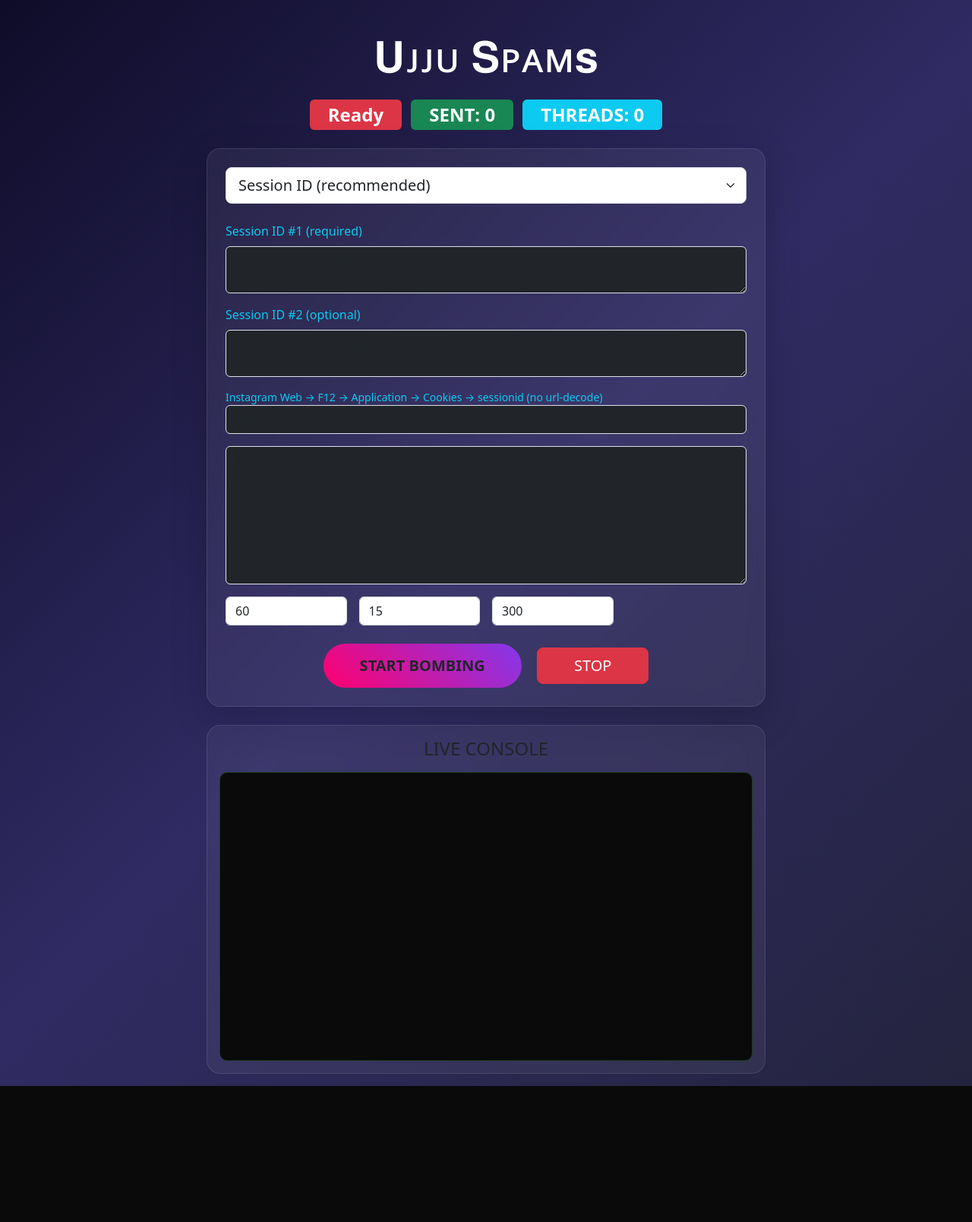
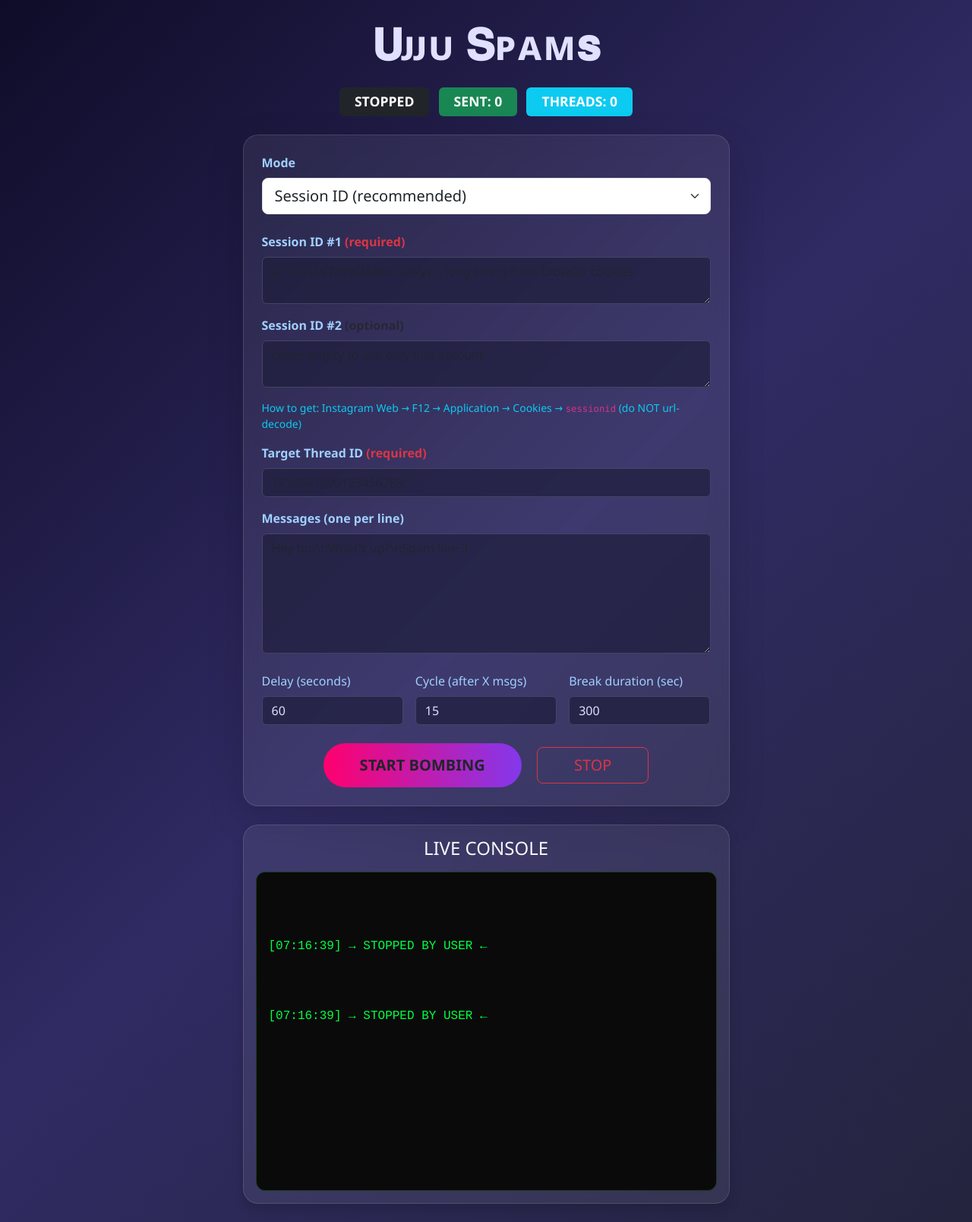
Before and after one commit to yadavvritikk21-eng/ig, a Flask app: page / in a window 1280 px wide. Shown: the whole page at 76% size. Before the commit the page ends 1429 px from the top, so only its background shows below. Run offline with Flask 3, Linux system fonts and the light colour scheme.

Commit message:
Update index.html

```diff
--- a/templates/index.html
+++ b/templates/index.html
@@ -4,128 +4,177 @@
     <meta charset="UTF-8">
     <meta name="viewport" content="width=device-width, initial-scale=1.0">
     <title>Uᴊᴊᴜ 𝐒ᴘᴀᴍ𝐬</title>
-    <link href="https://cdn.jsdelivr.net/npm/bootstrap@5.3.3/dist/css/bootstrap.min.css" rel="stylesheet">
+    <link href="https://cdn.jsdelivr.net/npm/bootstrap@5.3.3/dist/css/bootstrap.min.css" rel="stylesheet" integrity="sha384-QWTKZyjpPEjISv5WaRU9OFeRpok6YctnYmDr5pNlyT2bRjXh0JMhjY6hW+ALEwIH" crossorigin="anonymous">
     <style>
         body {
             background: linear-gradient(135deg, #0f0c29, #302b63, #24243e);
-            color: #fff;
+            color: #e0e0ff;
             min-height: 100vh;
+            font-family: 'Segoe UI', Tahoma, Geneva, Verdana, sans-serif;
         }
         .card {
-            background: rgba(255,255,255,0.06);
-            border-radius: 18px;
-            backdrop-filter: blur(10px);
-            border: 1px solid rgba(255,255,255,0.1);
+            background: rgba(255,255,255,0.07);
+            border-radius: 20px;
+            backdrop-filter: blur(12px);
+            border: 1px solid rgba(255,255,255,0.12);
+            box-shadow: 0 8px 32px rgba(0,0,0,0.5);
         }
         .btn-spam {
-            background: linear-gradient(45deg, #ff006e, #8338ec);
+            background: linear-gradient(90deg, #ff006e, #8338ec);
             border: none;
-            padding: 14px 32px;
+            padding: 14px 40px;
             border-radius: 50px;
-            font-weight: bold;
+            font-weight: 700;
+            transition: all 0.3s;
+        }
+        .btn-spam:hover {
+            transform: translateY(-2px);
+            box-shadow: 0 10px 25px rgba(131,56,236,0.5);
         }
         .console {
             background: #0a0a0a;
-            color: #0f3;
-            font-family: 'Courier New', monospace;
-            padding: 14px;
-            border-radius: 10px;
-            height: 380px;
+            color: #00ff41;
+            font-family: 'Courier New', Consolas, monospace;
+            padding: 16px;
+            border-radius: 12px;
+            height: 420px;
             overflow-y: auto;
             border: 1px solid #1a3a1a;
+            white-space: pre-wrap;
+            line-height: 1.45;
         }
-        .console::-webkit-scrollbar-thumb { background: #0f3; border-radius: 10px; }
+        .console::-webkit-scrollbar {
+            width: 8px;
+        }
+        .console::-webkit-scrollbar-thumb {
+            background: #00ff41;
+            border-radius: 4px;
+        }
+        .status-badge {
+            font-size: 1.1rem;
+            padding: 10px 20px;
+        }
+        .error-alert {
+            margin-bottom: 1.5rem;
+        }
+        .form-label {
+            color: #a0d0ff;
+        }
+        textarea.form-control, input.form-control {
+            background: rgba(30,30,60,0.7);
+            border: 1px solid #444466;
+            color: #e0e0ff;
+        }
+        textarea.form-control:focus, input.form-control:focus {
+            border-color: #8338ec;
+            box-shadow: 0 0 0 0.25rem rgba(131,56,236,0.25);
+        }
     </style>
 </head>
-<body class="p-3">
-<div class="container mt-4">
-    <h1 class="text-center display-4 mb-4">𝐔ᴊᴊᴜ 𝐒ᴘᴀᴍ𝐬</h1>
+<body class="p-3 p-md-4">
+    <div class="container">
+        <h1 class="text-center display-4 mb-4 fw-bold">𝐔ᴊᴊᴜ 𝐒ᴘᴀᴍ𝐬</h1>
 
         <div class="text-center mb-4">
-        <span class="badge bg-danger fs-4 px-4 py-2">{{ text }}</span>
-        <span class="badge bg-success fs-4 ms-2 px-4 py-2">SENT: {{ sent }}</span>
-        <span class="badge bg-info fs-4 ms-2 px-4 py-2">THREADS: {{ threads }}</span>
+            <span class="badge bg-dark status-badge">{{ text }}</span>
+            <span class="badge bg-success status-badge ms-2">SENT: {{ sent }}</span>
+            <span class="badge bg-info status-badge ms-2">THREADS: {{ threads }}</span>
         </div>
 
+        {% if error %}
+        <div class="alert alert-danger error-alert" role="alert">
+            <strong>Error:</strong> {{ error }}
+        </div>
+        {% endif %}
+
         <div class="row justify-content-center">
-        <div class="col-lg-8">
-            <div class="card p-4 shadow-lg mb-4">
-                <form method="POST">
+            <div class="col-lg-8 col-xl-7">
+
+                <div class="card p-4 mb-4 shadow-lg">
+                    <form method="POST" id="spamForm">
                         <div class="mb-4">
+                            <label class="form-label fw-bold">Mode</label>
                             <select name="mode" class="form-select form-select-lg" onchange="toggleMode()">
-                            <option value="username" {% if cfg.mode == "username" %}selected{% endif %}>Username + Password</option>
-                            <option value="session" {% if cfg.mode == "session" %}selected{% endif %}>Session ID (recommended)</option>
+                                <option value="session" {% if cfg.mode == 'session' %}selected{% endif %}>Session ID (recommended)</option>
+                                <option value="username" {% if cfg.mode == 'username' %}selected{% endif %}>Username + Password</option>
                             </select>
                         </div>
 
-                    <div id="username-fields" {% if cfg.mode == "session" %}style="display:none"{% endif %}>
+                        <div id="session-field" {% if cfg.mode != 'session' %}style="display:none;"{% endif %}>
+                            <div class="mb-3">
+                                <label class="form-label fw-bold">Session ID #1 <span class="text-danger">(required)</span></label>
+                                <textarea name="sessionid1" class="form-control" rows="2" required
+                                          placeholder="67123456789%3Aabc123xyz... long string from browser cookies">{{ cfg.sessionid1 }}</textarea>
+                            </div>
+                            <div class="mb-3">
+                                <label class="form-label fw-bold">Session ID #2 <span class="text-muted">(optional)</span></label>
+                                <textarea name="sessionid2" class="form-control" rows="2"
+                                          placeholder="Leave empty to use only first account">{{ cfg.sessionid2 }}</textarea>
+                            </div>
+                            <small class="text-info d-block mb-3">
+                                How to get: Instagram Web → F12 → Application → Cookies → <code>sessionid</code> (do NOT url-decode)
+                            </small>
+                        </div>
+
+                        <div id="username-fields" {% if cfg.mode == 'session' %}style="display:none;"{% endif %}>
                             <div class="row g-3 mb-3">
                                 <div class="col-md-6">
-                                <input type="text" name="username" class="form-control bg-dark text-white"
-                                       placeholder="Username" value="{{ cfg.username }}">
+                                    <label class="form-label fw-bold">Username</label>
+                                    <input type="text" name="username" class="form-control" placeholder="@yourusername" value="{{ cfg.username }}">
                                 </div>
                                 <div class="col-md-6">
-                                <input type="password" name="password" class="form-control bg-dark text-white"
-                                       placeholder="Password">
+                                    <label class="form-label fw-bold">Password</label>
+                                    <input type="password" name="password" class="form-control" placeholder="••••••••">
                                 </div>
                             </div>
                         </div>
 
-                    <div id="session-field" {% if cfg.mode != "session" %}style="display:none"{% endif %}>
                         <div class="mb-3">
-                            <label class="form-label text-info">Session ID #1 (required)</label>
-                            <textarea name="sessionid1" class="form-control bg-dark text-white" rows="2"
-                                      placeholder="67123456789%3Aabc123xyz...">{{ cfg.sessionid1 }}</textarea>
-                        </div>
-                        <div class="mb-3">
-                            <label class="form-label text-info">Session ID #2 (optional)</label>
-                            <textarea name="sessionid2" class="form-control bg-dark text-white" rows="2"
-                                      placeholder="Leave empty = use only first account">{{ cfg.sessionid2 }}</textarea>
-                        </div>
-                        <small class="text-info d-block">
-                            Instagram Web → F12 → Application → Cookies → sessionid (no url-decode)
-                        </small>
+                            <label class="form-label fw-bold">Target Thread ID <span class="text-danger">(required)</span></label>
+                            <input type="number" name="thread_id" class="form-control" required
+                                   placeholder="1234567890123456789" value="{{ cfg.thread_id }}">
                         </div>
 
-                    <div class="row g-3">
-                        <div class="col-12">
-                            <input type="number" name="thread_id" class="form-control bg-dark text-white"
-                                   placeholder="Target Thread ID" value="{{ cfg.thread_id }}" required>
-                        </div>
-                        <div class="col-12">
-                            <textarea name="messages" class="form-control bg-dark text-white" rows="7"
-                                      spellcheck="false" placeholder="Messages (one per line)">{{ cfg.messages }}</textarea>
+                        <div class="mb-4">
+                            <label class="form-label fw-bold">Messages (one per line)</label>
+                            <textarea name="messages" class="form-control" rows="6" required
+                                      placeholder="Hey bro\nWhat's up?\nSpam line 3">{{ cfg.messages }}</textarea>
                         </div>
 
-                        <div class="col-md-3">
-                            <input type="number" step="0.5" name="delay" class="form-control"
-                                   placeholder="Delay (sec)" value="{{ cfg.delay }}">
+                        <div class="row g-3 mb-4">
+                            <div class="col-md-4">
+                                <label class="form-label">Delay (seconds)</label>
+                                <input type="number" step="0.5" name="delay" class="form-control" value="{{ cfg.delay }}" min="30">
                             </div>
-                        <div class="col-md-3">
-                            <input type="number" name="cycle" class="form-control"
-                                   placeholder="After X msgs" value="{{ cfg.cycle }}">
+                            <div class="col-md-4">
+                                <label class="form-label">Cycle (after X msgs)</label>
+                                <input type="number" name="cycle" class="form-control" value="{{ cfg.cycle }}" min="5">
                             </div>
-                        <div class="col-md-3">
-                            <input type="number" name="break" class="form-control"
-                                   placeholder="Break (sec)" value="{{ cfg.break }}">
+                            <div class="col-md-4">
+                                <label class="form-label">Break duration (sec)</label>
+                                <input type="number" name="break" class="form-control" value="{{ cfg.break }}" min="60">
+                            </div>
                         </div>
 
-                        <div class="col-12 text-center mt-4">
-                            <button type="submit" class="btn btn-spam btn-lg px-5">START BOMBING</button>
-                            <a href="/stop" class="btn btn-danger btn-lg px-5 ms-3">STOP</a>
-                        </div>
+                        <div class="text-center mt-4">
+                            <button type="submit" class="btn btn-spam btn-lg px-5 me-3" id="startBtn">START BOMBING</button>
+                            <a href="/stop" class="btn btn-outline-danger btn-lg px-5">STOP</a>
                         </div>
                     </form>
                 </div>
 
-            <div class="card p-3">
-                <h4 class="text-center mb-3">LIVE CONSOLE</h4>
+                <div class="card p-3 shadow">
+                    <h4 class="text-center mb-3 text-light">LIVE CONSOLE</h4>
                     <div class="console" id="console">
-                    {% for l in logs %}
-                        <div>{{ l }}</div>
+                        {% for log in logs %}
+                            <div>{{ log }}</div>
                         {% endfor %}
+                        {% if not logs %}
+                            <div class="text-muted">[Waiting for activity...]</div>
+                        {% endif %}
                     </div>
                 </div>
+
             </div>
         </div>
     </div>
@@ -139,20 +188,31 @@ function toggleMode() {
         toggleMode();
 
         function refreshConsole() {
-    fetch(location.href)
+            const consoleDiv = document.getElementById('console');
+            consoleDiv.style.opacity = '0.7';
+
+            fetch(window.location.href, { cache: 'no-store' })
                 .then(r => r.text())
                 .then(html => {
                     const parser = new DOMParser();
                     const doc = parser.parseFromString(html, 'text/html');
-            const newConsole = doc.getElementById('console').innerHTML;
-            const current = document.getElementById('console');
-            if (current.innerHTML !== newConsole) {
-                current.innerHTML = newConsole;
-                current.scrollTop = current.scrollHeight;
+                    const newContent = doc.getElementById('console').innerHTML;
+
+                    if (consoleDiv.innerHTML !== newContent) {
+                        consoleDiv.innerHTML = newContent;
+                        consoleDiv.scrollTop = consoleDiv.scrollHeight;
                     }
+                    consoleDiv.style.opacity = '1';
+                })
+                .catch(err => {
+                    consoleDiv.innerHTML += '<div class="text-danger">[Refresh failed]</div>';
+                    consoleDiv.style.opacity = '1';
                 });
         }
-setInterval(refreshConsole, 3000);
+
+        // Refresh every 4 seconds
+        setInterval(refreshConsole, 4000);
+        // Initial refresh
         refreshConsole();
     </script>
 </body>
```
Lines whose indentation alone changed are shown as unchanged.
